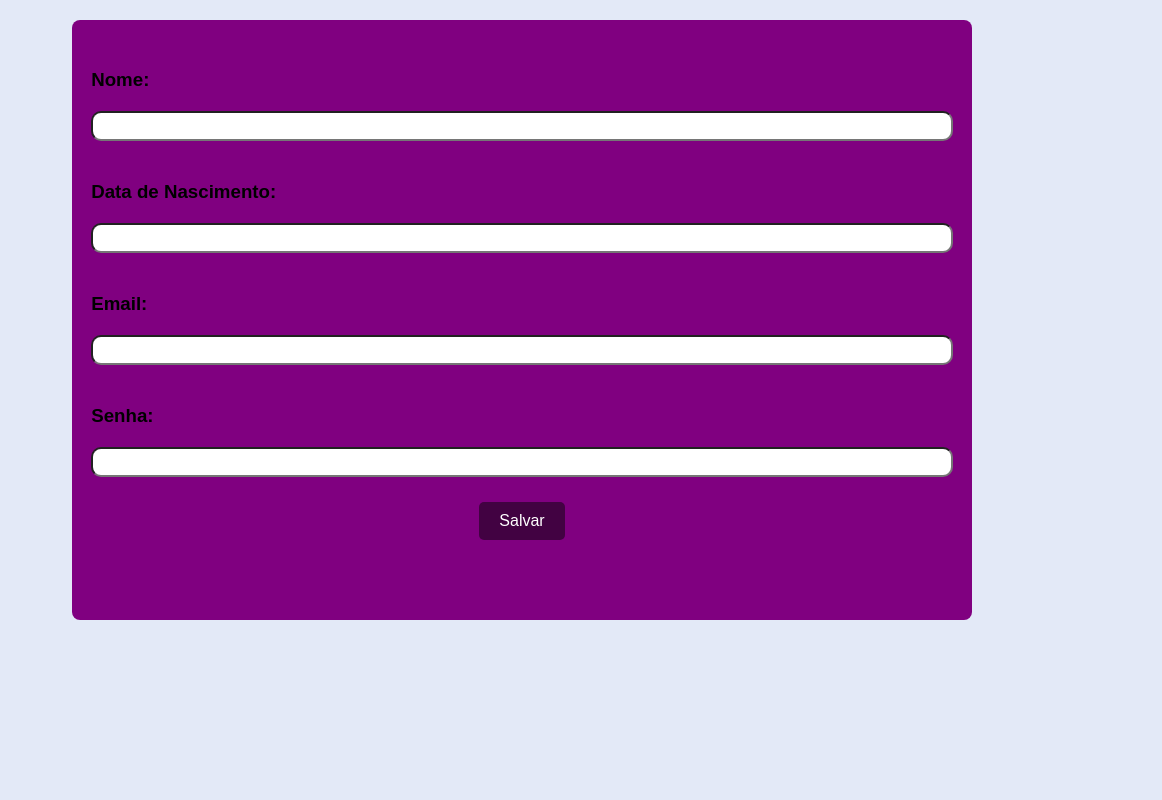
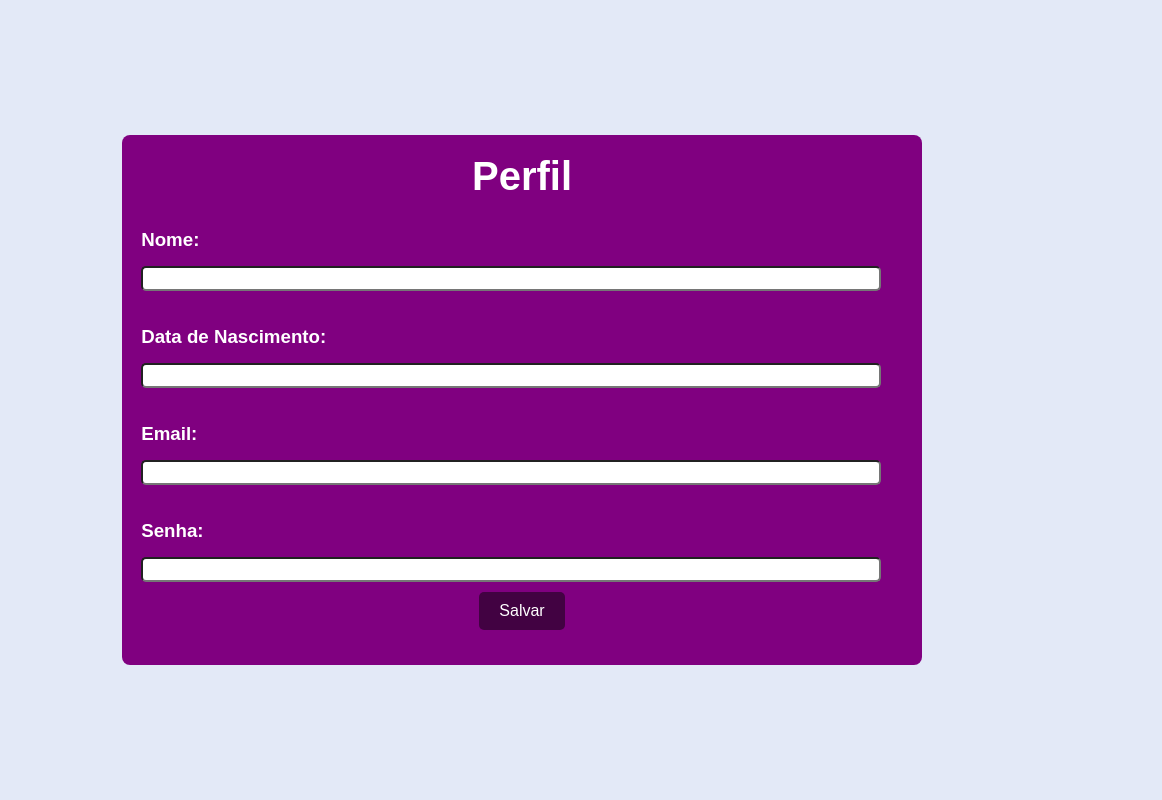
Before and after one commit to phfreitas27/ProjetoA3-Logico, a plain HTML site: page tela/Componentes/Perfil/index.html in a window 1280 px wide. Shown: the full height of the page, 118-1280 px from the left. Drawn offline with Linux system fonts and the light colour scheme.

Commit message:
Alterações-Telas

```diff
--- a/tela/Componentes/Perfil/index.html
+++ b/tela/Componentes/Perfil/index.html
@@ -79,6 +79,10 @@
     </nav>
     <main>
         <div class="Form">
+            <div id="grid-perfil">
+                <H1>Perfil</H1>
+            </div>
+            <div id="input-grid">
             <h3>Nome:</h3>
             <input type="text" readonly>
             <h3>Data de Nascimento:</h3>
@@ -87,6 +91,7 @@
             <input type="text" readonly>
             <h3>Senha:</h3>
             <input type="text" readonly>
+            </div>
             <div class="Button-save">
                 <button id="Button-save">Salvar</button>
             </div>
--- a/tela/Componentes/Perfil/src/css/styles.css
+++ b/tela/Componentes/Perfil/src/css/styles.css
@@ -431,30 +431,41 @@ main {
     flex-direction: column;
     position: fixed;
     left: 50%;
-    top: 40%;
+    top: 50%;
     transform: translate(-50%,-50%);
     background-color: purple;
     z-index: 10;
-    width: 900px;
-    height: 600px;
+    width: 800px;
+    height: 530px;
     padding: 1.2rem;
     border-radius: 0.5rem;
 }
 
 .Form input{
-    border-radius: 10px;
-    height: 30px;
-    margin-bottom: 10px;
-    margin-top: 20px;
+    border-radius: 5px;
+    margin-bottom: 5px;
+    margin-top: 15px;
 }
 
 .Form h3{
+    color: white;
     margin-top: 30px;
+}
+
+h1{
+    color: white;
+    font-size: 40px;
+}
+
+#grid-perfil{
+    display: flex;
+    justify-content: center;
+    align-items: center;
 }
 
 #Button-save{
     padding: 10px 20px;
-    margin-top: 15px;
+    margin-top: 5px;
     background-color: rgb(66, 2, 66);
     border: none;
     border-radius: 5px;
@@ -470,3 +481,8 @@ main {
     justify-content: center;
     align-items: center;
 }
+
+#input-grid input{
+    width:740px;
+    height: 25px;
+}
```
Also changed, not shown: tela/telas/Tela-Cadastro-main/index.html (+1 -1 lines).
